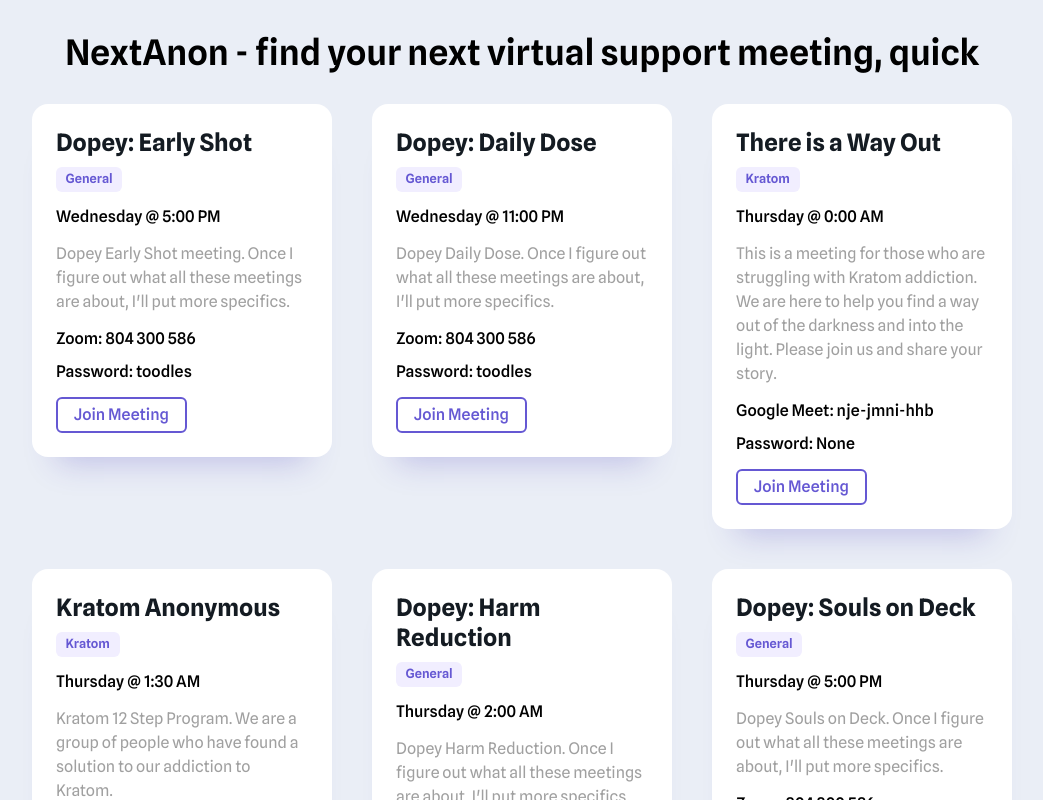
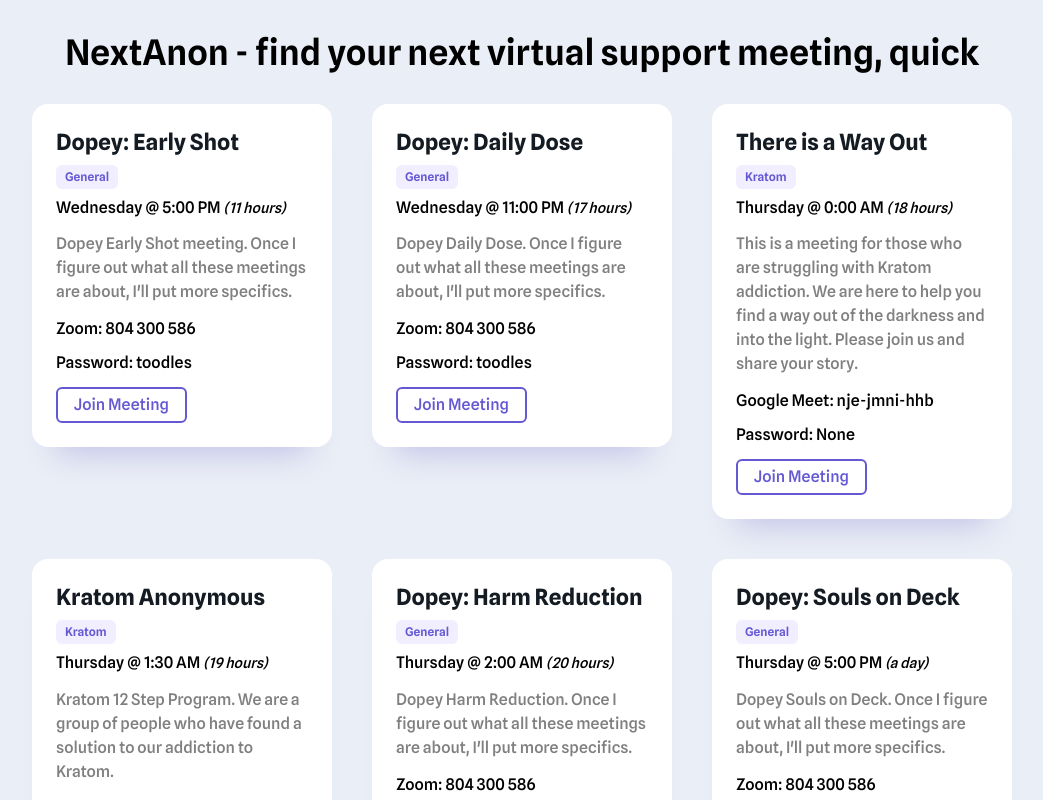
Before and after one commit to mclifford82/nextanon, a React (Create React App) app: page / in a window 1280 px wide. Shown: the top 800 px of the page, without its empty margins (118-1161 px from the left). Built offline with nearby package versions, Linux system fonts and the light colour scheme.

Commit message:
Adding time until meeting

```diff
--- a/src/App.scss
+++ b/src/App.scss
@@ -13,7 +13,7 @@
 
 	/* Greys */
 	--c-ash: #eaeef6;
-	--c-charcoal: #a0a0a0;
+	--c-charcoal: #818080;
 	--c-void: #141b22;
 
 	/* Beige/Browns */
--- a/src/Components/MeetingCard/MeetingCard.js
+++ b/src/Components/MeetingCard/MeetingCard.js
@@ -1,4 +1,5 @@
 import React from 'react';
+import moment from 'moment';
 import './MeetingCard.scss';
 import { formatZoomMeetingCode } from '../../utils/utils';
 
@@ -9,11 +10,14 @@
   const local_minute = m.next_meeting_date_local_minute;
   const ampm = m.next_meeting_date_local_ampm;
 
+  let time_until = moment().to(m.next_meeting_date_local);
+  time_until = time_until.replace(/in |a /, '');
+
   return (
     <article className="information card">
       <h2 className="title">{m.name}</h2>
       <span className="tag">{m.meeting_type}</span>
-      <p className="smol">{local_weekday} @ {local_hour}:{local_minute} {ampm}</p>
+      <p className="smol">{local_weekday} @ {local_hour}:{local_minute} {ampm} <em className="smoler">({time_until})</em></p>
       <p className="info">{m.meeting_notes}</p>
       <p className="smol">{m.meeting_service}: { m.meeting_service === "Zoom" ? formatZoomMeetingCode(m.meeting_service_code) : m.meeting_service_code }</p>
       <p className="smol">Password: {m.meeting_pw}</p>
--- a/src/Components/MeetingCard/MeetingCard.scss
+++ b/src/Components/MeetingCard/MeetingCard.scss
@@ -25,17 +25,17 @@
 		background-color: var(--c-titan-white);
 		color: var(--c-indigo);
 		font-weight: 600;
-		font-size: 0.8rem;
+		font-size: 0.75rem;
 		padding: 0.5em 0.75em;
 		line-height: 1;
 		border-radius: 6px;
 		& + * {
-			margin-top: 1rem;
+			margin-top: .6rem;
 		}
 	}
 
 	.title {
-		font-size: 1.5rem;
+		font-size: 1.4rem;
 		color: var(--c-void);
 		line-height: 1.25;
 		margin: 0 0 0.5rem;
@@ -44,14 +44,17 @@
 	.smol {
 		font-weight: 500;
 		line-height: 1.1rem;
+	}
 
+	.smoler {
+		font-size: 0.9rem;
+		font-weight: 500;
+		line-height: 1.1rem;
 	}
 
 	.info {
 		color: var(--c-charcoal);
-		// & + * {
-		// 	margin-top: 1.25rem;
-		// }
+		font-weight: 500;
 	}
 
 	.button {
@@ -99,13 +102,3 @@
 		}
 	}
 }
-
-/* Old shit
-
-.card {
-    border: 1px solid #69C;
-    padding: 20px;
-    margin: 10px;
-    width: 30px;
-    box-shadow: 2px 2px 5px rgba(0, 0, 0, 0.1);
-} */
```
